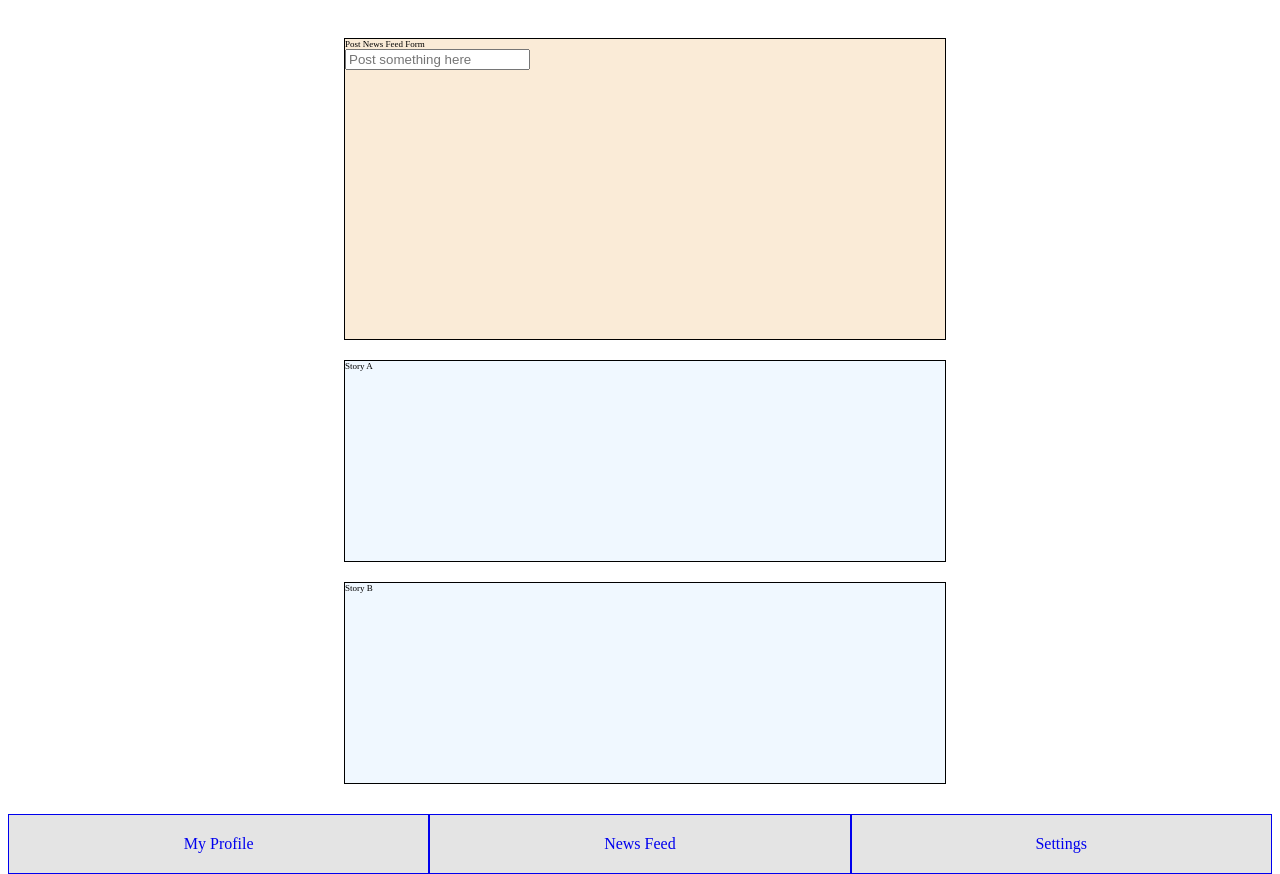
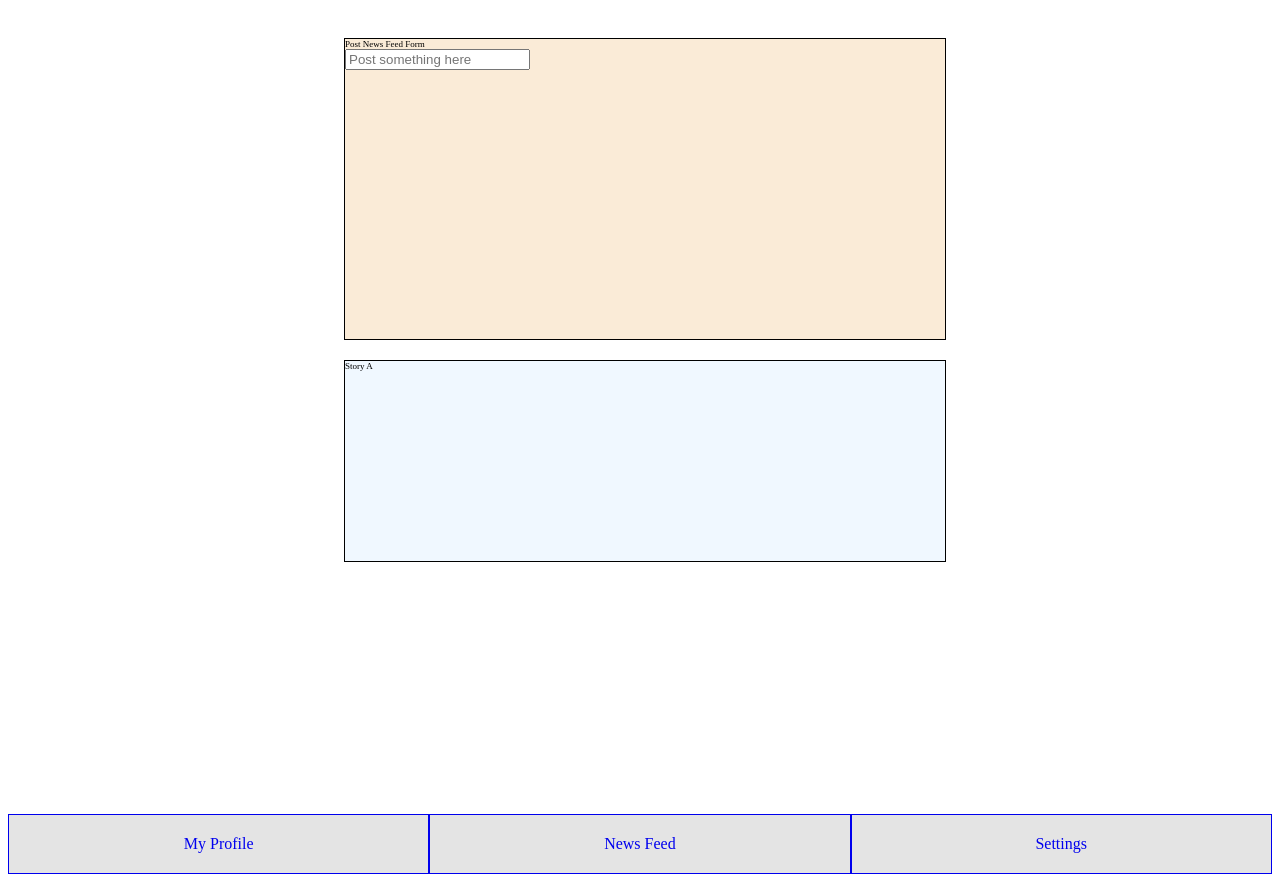
Before and after one commit to JRAntra/MEAN_Project_DEC_2022, an Angular app in the folder AntraShare/: page /news in a window 1280 px wide. Built offline with nearby package versions, Linux system fonts and the light colour scheme.

Commit message:
imporve using visibility hidden rule

```diff
--- a/AntraShare/src/app/features/news-feed/news-feed.component.html
+++ b/AntraShare/src/app/features/news-feed/news-feed.component.html
@@ -7,7 +7,7 @@
     <div class="news-story">
         Story A
     </div>
-    <div class="news-story">
+    <div class="news-story" appHideAfterFiveSec>
         Story B
     </div>
 </div>
--- a/AntraShare/src/app/shared/hide-after-five-sec/hide-after-five-sec.directive.ts
+++ b/AntraShare/src/app/shared/hide-after-five-sec/hide-after-five-sec.directive.ts
@@ -30,7 +30,8 @@ export class HideAfterFiveSecDirective {
 
   ngOnInit() {
     setTimeout(() => {
-      this.renderer.setStyle(this.elRef.nativeElement, 'display', 'none')
+      // this.renderer.setStyle(this.elRef.nativeElement, 'display', 'none')
+      this.renderer.setStyle(this.elRef.nativeElement, 'visibility', 'hidden') // hide and keep the element's space on the web page
     }, 5000)
   }
 }
```
